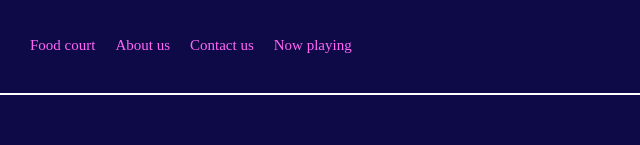
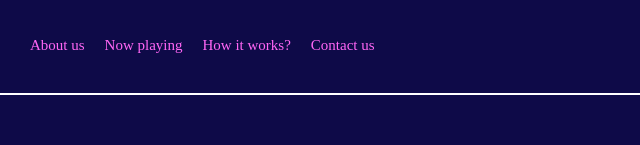
Before and after one commit to anudeep610/webify, a plain HTML site: page round-1 jumbled/index.html in a window 1280 px wide. Shown: the part 655-800 px from the top of the page, 0-640 px from the left. Drawn offline with Linux system fonts and the light colour scheme; a web font is replaced by a local one.

Commit message:
changes in links

```diff
--- a/round-1 jumbled/index.html
+++ b/round-1 jumbled/index.html
@@ -13,7 +13,7 @@
     <body>
 
 
-        <footer class="footer">
+        <footer id="contact" class="footer">
 
 
             <div class="footer__nav">
@@ -72,10 +72,10 @@
         <header class="header">
             <nav class="header__nav">
                 <ul class="header__list">
-                    <li class="header__item"><a href="./food.html" class="header__link">Food court</a></li>
-                    <li class="header__item"><a href="./about.html" class="header__link">About us</a></li>
-                    <li class="header__item"><a href="./contact.html" class="header__link">Contact us</a></li>
-                    <li class="header__item"><a href="./playing.html" class="header__link">Now playing</a></li>
+                    <li class="header__item"><a href="#main" class="header__link">About us</a></li>
+                    <li class="header__item"><a href="#playing" class="header__link">Now playing</a></li>
+                    <li class="header__item"><a href="#working" class="header__link">How it works?</a></li>
+                    <li class="header__item"><a href="#contact" class="header__link">Contact us</a></li>
                 </ul>
                 <div class="header__brand">
                     <h1> <a href="./index.html"> Under the stars </a></h1>
@@ -111,10 +111,10 @@
                     <img src="./images/parasite.jpg" alt="movie image 1" class="playing-section__card-image">
                 </div>
             </div>
-            <h1 class="heading">Now Showing</h1>
+            <h1 class="heading" id="playing">Now Showing</h1>
         </section>
 
-        <section class="hero">
+        <section id="main" class="hero">
             <div class="header__content">
                 <p class="header__content-text">Time to get nostalgic! Our truly unique Drive-In Movie Theater experience offers the opportunity to watch movies with the entire family from the comfort of your own car—or feel free to bring a blanket and find a place to lay under the stars. Get cozy, get comfortable, and have some fun at the drive-in!</p>
                 <a href="./playing.html" class="btn-primary">Book your Tickets Now!!!</a>
@@ -156,7 +156,7 @@
                 </div>
 
             </div>
-            <h1 class="heading">How it works ? </h1>
+            <h1 class="heading" id="working">How it works ? </h1>
 
         </section>
 
```
Also changed, not shown: round-1/index.html (+8 -8 lines).
